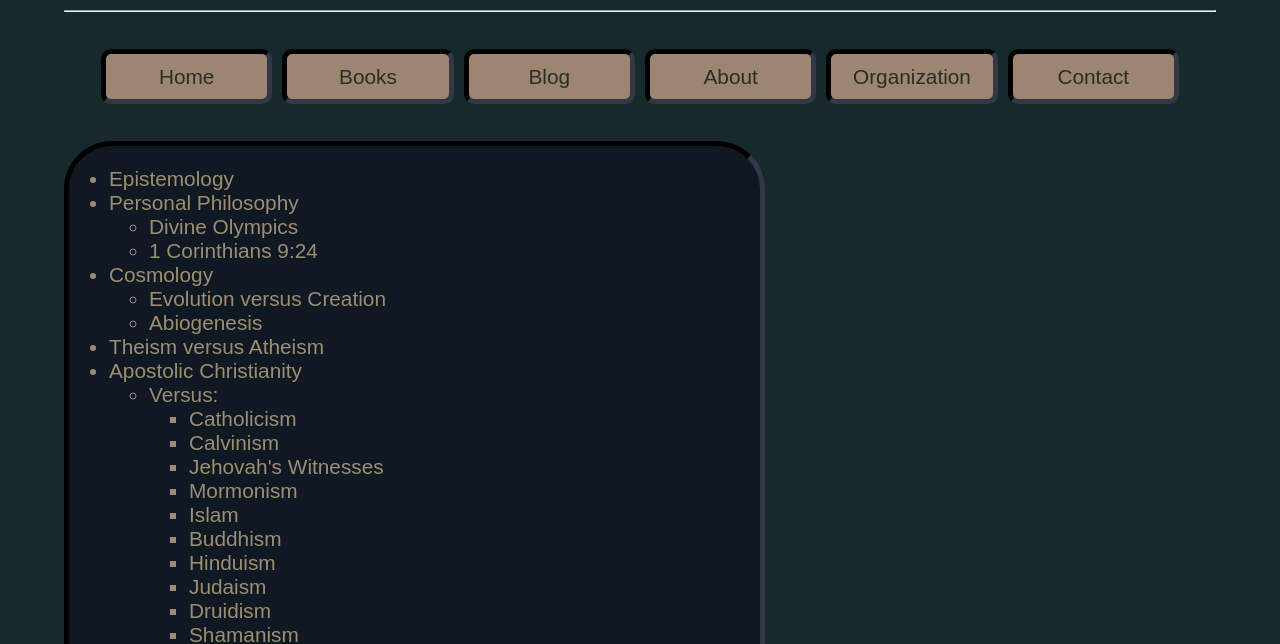
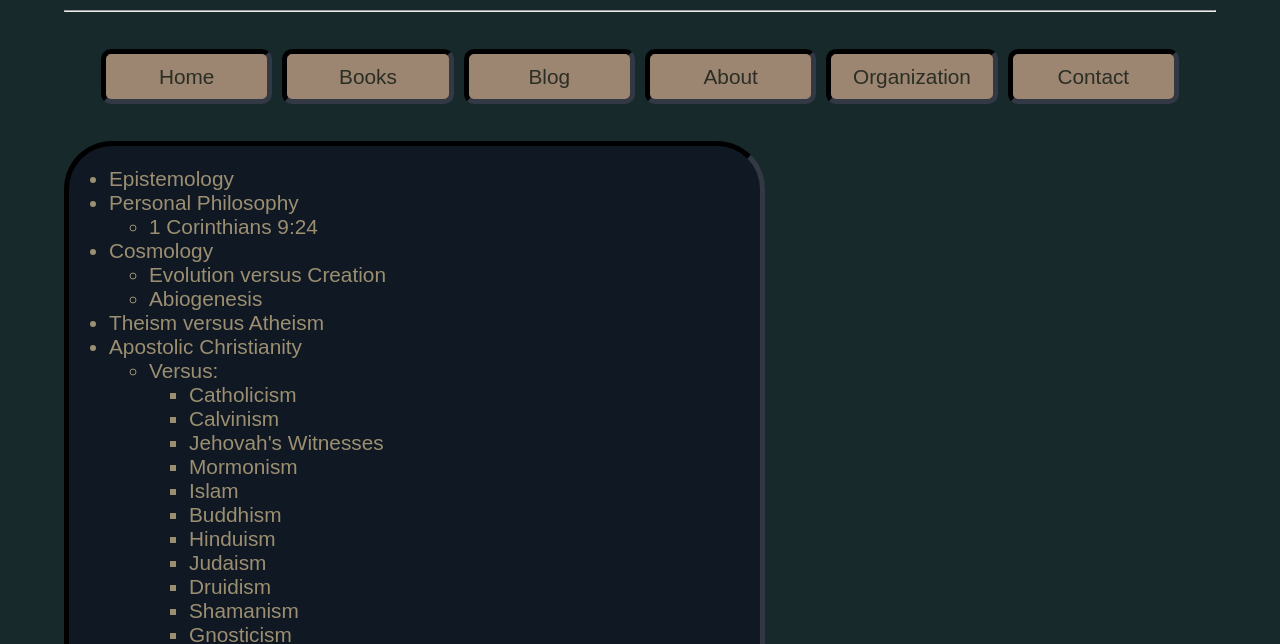
Before and after one commit to Ryan-Spooner/cult-of-ryan, a plain HTML site: page pages/blog.html in a window 1280 px wide. Shown: the part 156-800 px from the top of the page. Drawn offline with Linux system fonts and the light colour scheme; a web font is replaced by a local one.

Commit message:
Updated Blog Entry "personal philosophy"

```diff
--- a/pages/blog.html
+++ b/pages/blog.html
@@ -34,7 +34,6 @@
 					<li>Epistemology</li>
 					<li>Personal Philosophy
 						<ul>
-							<li>Divine Olympics</li>
 							<li>1 Corinthians 9:24</li>
 						</ul>
 					</li>
```
